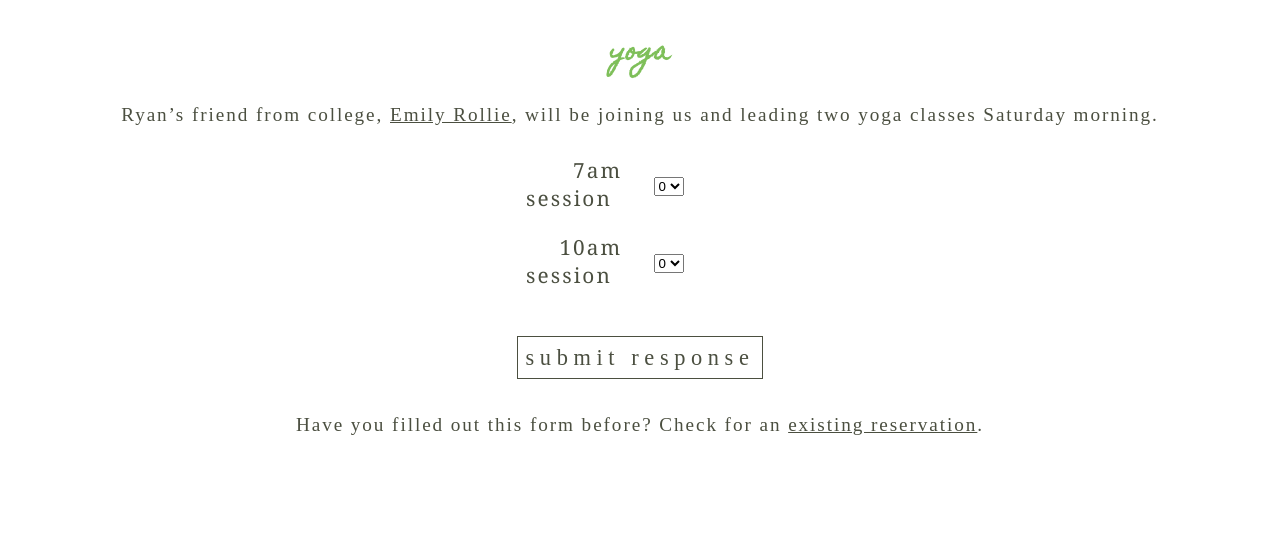
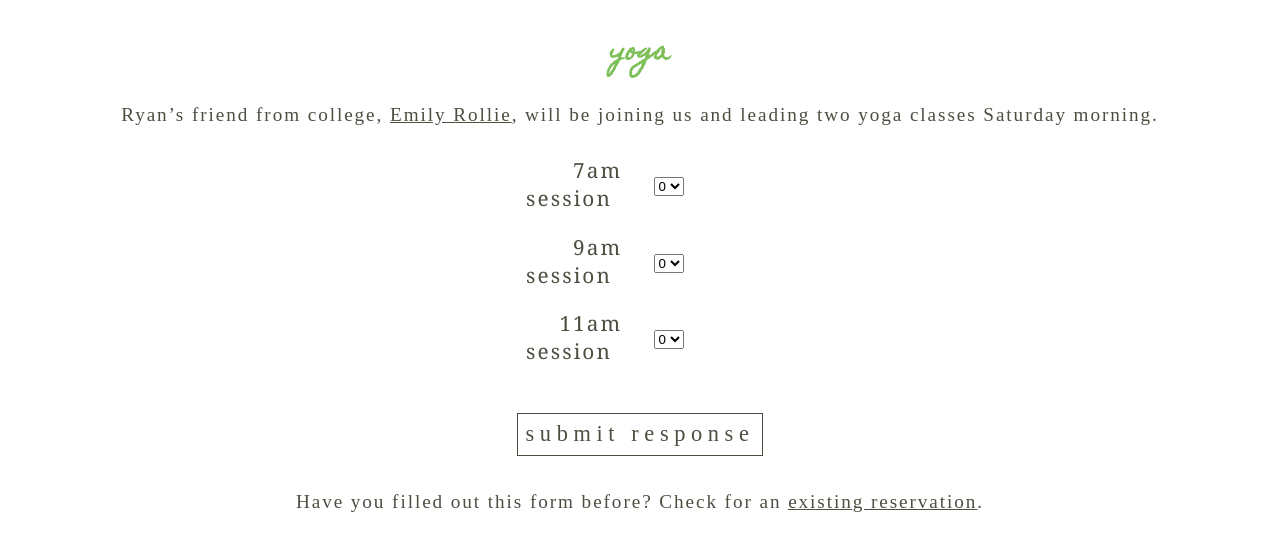
Before and after one commit to davebirinyi/aarsiat_app, a Rails app: page /rsvp in a window 1280 px wide. Shown: the part 1004-1556 px from the top of the page. Run offline with Rails 7, Linux system fonts and the light colour scheme; data that the repository does not hold is empty; style sheets or scripts are compiled from the project's sources; some libraries are stand-ins or nearby versions.

Commit message:
Add yoga_mid column to db and update pages accordingly

```diff
--- a/app/controllers/guests_controller.rb
+++ b/app/controllers/guests_controller.rb
@@ -58,6 +58,7 @@ class GuestsController < ApplicationController
         :friday_adults,
         :friday_children,
         :yoga_early,
+        :yoga_mid,
         :yoga_late)
     end
 
--- a/app/models/guest.rb
+++ b/app/models/guest.rb
@@ -13,6 +13,7 @@ class Guest < ApplicationRecord
   validates :friday_children, presence: true
   validates :yoga_early, presence: true
   validates :yoga_late, presence: true
+  validates :yoga_mid, presence: true
 
   def self.to_csv
     attributes = %w{ name email saturday_adults saturday_children vegan food_restrictions friday_adults friday_children yoga_early yoga_late updated_at}
--- a/app/views/guests/edit.html.erb
+++ b/app/views/guests/edit.html.erb
@@ -70,7 +70,11 @@
         <td><%= f.select :yoga_early, (0..6).to_a %></td>
       </tr>
       <tr>
-        <td><%= f.label :yoga_late, "10am session" %></td>
+        <td><%= f.label :yoga_mid, "9am session" %></td>
+        <td><%= f.select :yoga_mid, (0..6).to_a %></td>
+      </tr>
+      <tr>
+        <td><%= f.label :yoga_late, "11am session" %></td>
         <td><%= f.select :yoga_late, (0..6).to_a %></td>
       </tr>
     </table>
--- a/app/views/guests/index.html.erb
+++ b/app/views/guests/index.html.erb
@@ -20,7 +20,8 @@
         <th>Friday Adults</th>
         <th>Friday Children</th>
         <th>Yoga 7am</th>
-        <th>Yoga 10am</th>
+        <th>Yoga 9am</th>
+        <th>Yoga 11am</th>
         <th>Last Updated</th>
       </tr>
       <% @guests.order("updated_at DESC").each do |guest| %>
@@ -34,6 +35,7 @@
         <td><%= guest.friday_adults %></td>
         <td><%= guest.friday_children %></td>
         <td><%= guest.yoga_early %></td>
+        <td><%= guest.yoga_mid %></td>
         <td><%= guest.yoga_late %></td>
         <td><%= time_ago_in_words(guest.updated_at) %></td>
       </tr>
--- a/app/views/guests/new.html.erb
+++ b/app/views/guests/new.html.erb
@@ -76,7 +76,11 @@
         <td><%= f.select :yoga_early, (0..6).to_a, :selected => 0%></td>
       </tr>
       <tr>
-        <td><%= f.label :yoga_late, "10am session" %></td>
+        <td><%= f.label :yoga_mid, "9am session" %></td>
+        <td><%= f.select :yoga_mid, (0..6).to_a, :selected => 0%></td>
+      </tr>
+      <tr>
+        <td><%= f.label :yoga_late, "11am session" %></td>
         <td><%= f.select :yoga_late, (0..6).to_a, :selected => 0%></td>
       </tr>
     </table>
--- a/app/views/guests/show.html.erb
+++ b/app/views/guests/show.html.erb
@@ -69,7 +69,11 @@
         <td><%= @guest.yoga_early %></td>
       </tr>
       <tr>
-        <td><%= f.label :yoga_late, "10am session" %></td>
+        <td><%= f.label :yoga_mid, "9am session" %></td>
+        <td><%= @guest.yoga_mid %></td>
+      </tr>
+      <tr>
+        <td><%= f.label :yoga_late, "11am session" %></td>
         <td><%= @guest.yoga_late %></td>
       </tr>
     </table>
--- a/app/views/static_pages/home.html.erb
+++ b/app/views/static_pages/home.html.erb
@@ -102,7 +102,7 @@
     </th>
     <tr>
       <td>
-        <time datetime="2017-07-08 07:00">7am</time> ＆ <time datetime="2017-07-08 10:00">10am</time>
+        <time datetime="2017-07-08 07:00">7am</time> <time datetime="2017-07-08 09:00">9am</time> ＆ <time datetime="2017-07-08 11:00">11am</time>
       </td>
       <td>
         Yoga in the Tom Tom Yurt
@@ -152,7 +152,7 @@
     <div class="section group">
       <div class="col span_1_of_2">
         <p>
-          Wellspring Spa has a variety of things to do on site. There are a couple <%= link_to("saunas and hot tubs", "http://wellspringspa.com/spa/", target: "_blank") %> available to soak or bake in, and a labyrinth to wander and meditate in. Ryan’s friend Emily will be teaching yoga in the Tom Tom Yurt on Saturday morning at <time datetime="2017-07-08 07:00">7am</time> and <time datetime="2017-07-08 10:00">10am</time>. If you would like to book yourself a massage, <span class="emphasis">please email Wellspring</span> at <a href="mailto:info@wellspringspa.com">info@wellspringspa.com</a>
+          Wellspring Spa has a variety of things to do on site. There are a couple <%= link_to("saunas and hot tubs", "http://wellspringspa.com/spa/", target: "_blank") %> available to soak or bake in, and a labyrinth to wander and meditate in. Ryan’s friend Emily will be teaching yoga in the Tom Tom Yurt on Saturday morning at <time datetime="2017-07-08 07:00">7am</time>, <time datetime="2017-07-08 07:00">9am</time>, and <time datetime="2017-07-08 11:00">11am</time>. If you would like to book yourself a massage, <span class="emphasis">please email Wellspring</span> at <a href="mailto:info@wellspringspa.com">info@wellspringspa.com</a>
         </p>
       </div>
       <div class="col span_1_of_2">
```
Also changed, not shown: db/schema.rb.
